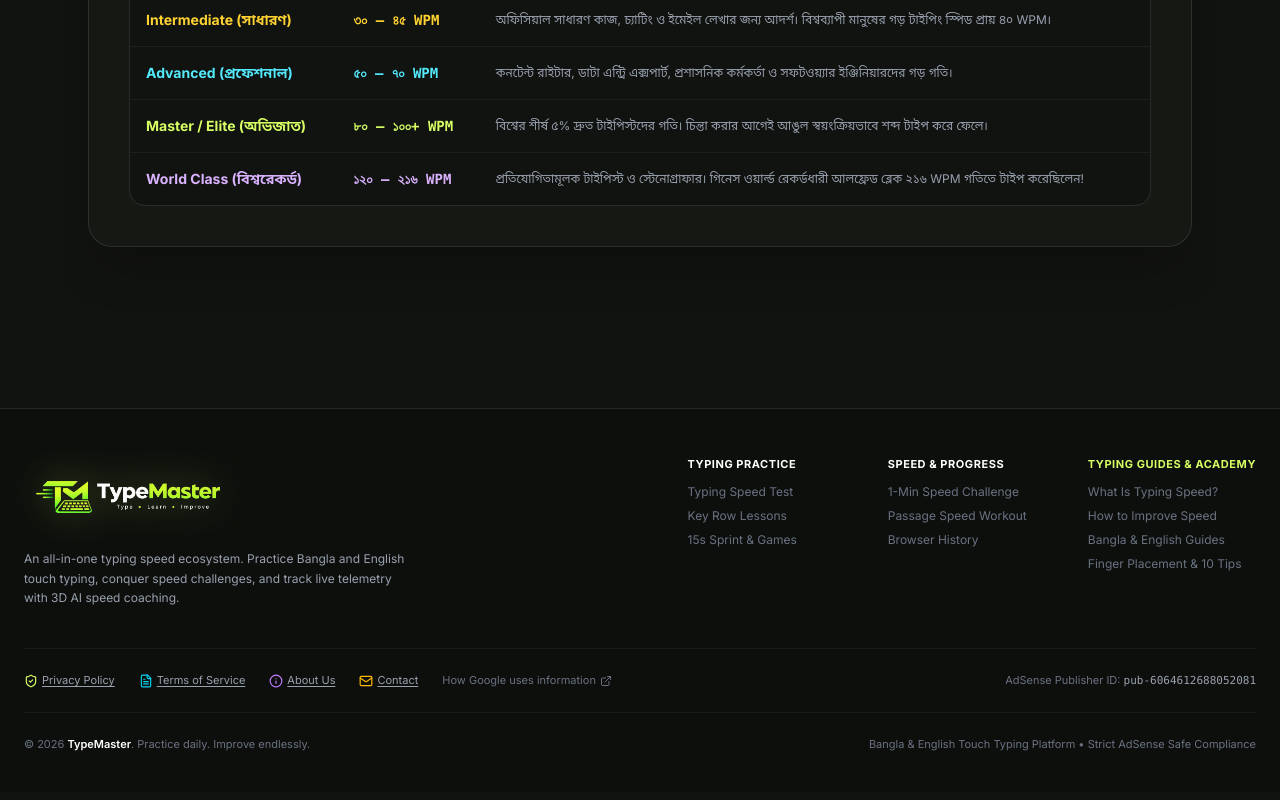
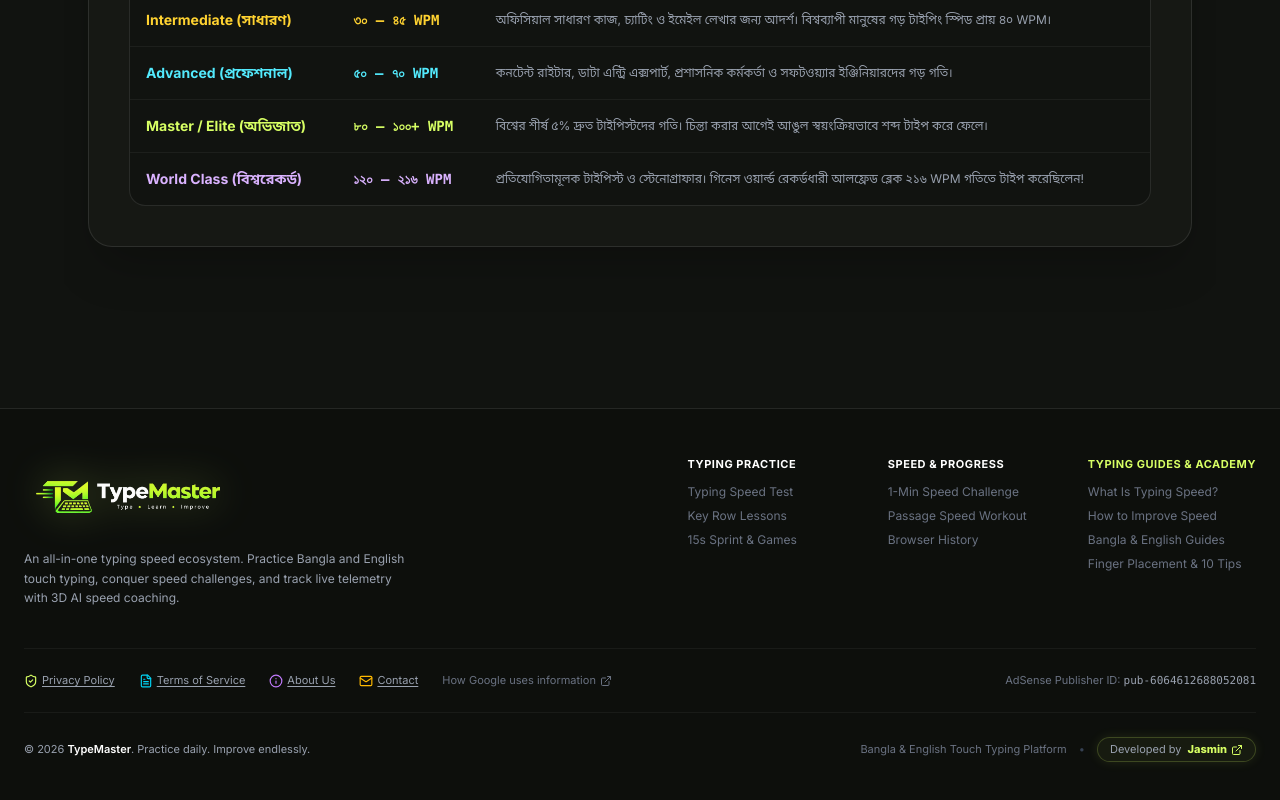
Before and after one commit to jasminaramim/-TypeMaster, a React (Vite) app: page / in a window 1280 px wide. Shown: the part 6144-6944 px from the top of the page. Built offline with nearby package versions, Linux system fonts and the light colour scheme.

Commit message:
Add Developed by Jasmin link to footer

```diff
--- a/src/components/Footer.tsx
+++ b/src/components/Footer.tsx
@@ -221,14 +221,29 @@ export const Footer: React.FC<FooterProps> = ({ setTab, onOpenPolicyModal }) =>
           </div>
         </div>
 
-        {/* Copyright */}
+        {/* Copyright & Developer Attribution */}
         <div className="mt-6 flex flex-col items-center justify-between gap-4 border-t border-white/5 pt-6 text-center sm:flex-row text-[11px]">
-          <p>
+          <p className="text-gray-400">
             © {new Date().getFullYear()} <span className="font-semibold text-white">TypeMaster</span>. Practice daily. Improve endlessly.
           </p>
-          <p className="flex items-center gap-1.5 text-gray-500">
-            <span>Bangla & English Touch Typing Platform • Strict AdSense Safe Compliance</span>
-          </p>
+
+          <div className="flex flex-wrap items-center justify-center gap-3">
+            <span className="text-gray-500 hidden sm:inline">Bangla & English Touch Typing Platform</span>
+            <span className="text-gray-700 hidden sm:inline">•</span>
+            <span className="inline-flex items-center gap-1.5 rounded-full border border-[#d7ff64]/20 bg-[#d7ff64]/5 px-3 py-1 text-gray-300 shadow-[0_0_12px_rgba(215,255,100,0.1)]">
+              <span className="text-gray-400">Developed by</span>
+              <a
+                href="https://jasmin-v01.vercel.app/"
+                target="_blank"
+                rel="noopener noreferrer"
+                className="font-extrabold text-[#d7ff64] hover:text-[#e6ff8f] hover:underline transition inline-flex items-center gap-1"
+                title="Jasmin Portfolio"
+              >
+                <span>Jasmin</span>
+                <ExternalLink className="h-3 w-3" />
+              </a>
+            </span>
+          </div>
         </div>
       </div>
     </footer>
```
